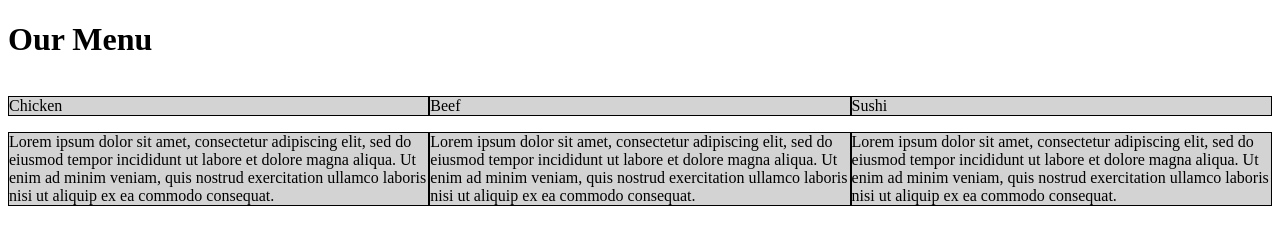
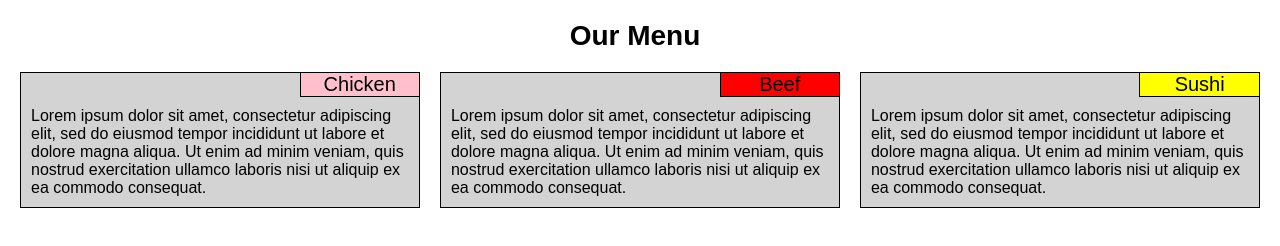
Before and after one commit to misqu/coursera-web, a plain HTML site: page mod2sol/index.html in a window 1280 px wide. Drawn offline with Linux system fonts and the light colour scheme.

Commit message:
Styles applied

```diff
--- /dev/null
+++ b/mod2sol/css/styles.css
@@ -0,0 +1,80 @@
+* {
+	box-sizing: border-box;
+	font-family: Arial, Helvetica, sans-serif;
+	font-size: 16px;
+	margin: 0px;
+	padding: 0px;
+}
+
+body {
+	margin: 10px;
+}
+
+h1 {
+	text-align: center;
+	font-size: 1.75em;
+	margin: 20px 20px 10px 10px;
+}
+
+.dish {
+	position: relative;
+	background-color: lightgrey;
+	border: 1px solid black;
+	margin: 10px;
+}
+
+.title {
+	position: relative;
+	left: 70%;
+	width: 30%;
+	text-align: center;
+	font-size: 1.25em;
+	border-left: 1px solid black;
+	border-bottom: 1px solid black;
+}
+
+.description {
+	padding: 10px;
+}
+
+#chicken .title {
+	background-color: pink;
+}
+
+#beef .title {
+	background-color: red;
+}
+
+#sushi .title {
+	background-color: yellow;
+}
+
+@media (min-width: 992px) {
+	.col-lg-4 {
+		float: left;
+	}
+	.col-lg-4 {
+		width: 33.33%;
+	}
+}
+
+@media (min-width: 768px) and (max-width: 991px) {
+	.col-md-6, .col-md-12 {
+		float: left;
+ 	}
+	.col-md-6 {
+		width: 50%;
+	}
+	.col-md-12 {
+		width: 100%;
+	}
+}
+
+@media (max-width: 767px) {
+	.col-sm-12 {
+		float: left;
+	}
+	.col-sm-12 {
+		width: 100%;
+	}
+}
--- a/mod2sol/index.html
+++ b/mod2sol/index.html
@@ -2,62 +2,30 @@
 <html>
 <head>
 	<title>Assignment Solution for Module 2</title>
-	<style>
-		p {
-			border: 1px solid black;
-			background-color: lightgrey;
-			margin-right: auto;
-			margin-left: auto;
-		}
-
-		@media (min-width: 992px) {
-			.col-lg-4 {
-				float: left;
-			}
-			.col-lg-4 {
-				width: 33.33%;
-			}
-		}
-
-		@media (min-width: 768px) and (max-width: 991px) {
-			.col-md-6, .col-md-12 {
-				float: left;
- 			}
-			.col-md-6 {
-				width: 50%;
-			}
-			.col-md-12 {
-				width: 100%;
-			}
-		}
-
-		@media (max-width: 767px) {
-			.col-sm-12 {
-				float: left;
-			}
-			.col-sm-12 {
-				width: 100%;
-			}
-		}
-
-	</style>
+	<link rel="stylesheet" href="css/styles.css" >
 </head>
 <body>
 
 	<h1>Our Menu</h1>
 
-<div class="row">
+	<div>
 		<div class="col-lg-4 col-md-6 col-sm-12">
-		<p>Chicken</p>
-		<p>Lorem ipsum dolor sit amet, consectetur adipiscing elit, sed do eiusmod tempor incididunt ut labore et dolore magna aliqua. Ut enim ad minim veniam, quis nostrud exercitation ullamco laboris nisi ut aliquip ex ea commodo consequat.</p>
+			<div id="chicken" class="dish">
+				<p class ="title">Chicken</p>
+				<p class="description">Lorem ipsum dolor sit amet, consectetur adipiscing elit, sed do eiusmod tempor incididunt ut labore et dolore magna aliqua. Ut enim ad minim veniam, quis nostrud exercitation ullamco laboris nisi ut aliquip ex ea commodo consequat.</p>
+			</div>
 		</div>
 		<div class="col-lg-4 col-md-6 col-sm-12">
-		<p>Beef</p>
-		<p>Lorem ipsum dolor sit amet, consectetur adipiscing elit, sed do eiusmod tempor incididunt ut labore et dolore magna aliqua. Ut enim ad minim veniam, quis nostrud exercitation ullamco laboris nisi ut aliquip ex ea commodo consequat.</p>
+			<div id="beef" class="dish">
+				<p class="title">Beef</p>
+				<p class="description">Lorem ipsum dolor sit amet, consectetur adipiscing elit, sed do eiusmod tempor incididunt ut labore et dolore magna aliqua. Ut enim ad minim veniam, quis nostrud exercitation ullamco laboris nisi ut aliquip ex ea commodo consequat.</p>
+			</div>
 		</div>
 		<div class="col-lg-4 col-md-12 col-sm-12">
-		<p>Sushi</p>
-		<p>Lorem ipsum dolor sit amet, consectetur adipiscing elit, sed do eiusmod tempor incididunt ut labore et dolore magna aliqua. Ut enim ad minim veniam, quis nostrud exercitation ullamco laboris nisi ut aliquip ex ea commodo consequat.</p>
+			<div id="sushi" class="dish">
+				<p class="title">Sushi</p>
+				<p class="description">Lorem ipsum dolor sit amet, consectetur adipiscing elit, sed do eiusmod tempor incididunt ut labore et dolore magna aliqua. Ut enim ad minim veniam, quis nostrud exercitation ullamco laboris nisi ut aliquip ex ea commodo consequat.</p>
+			</div>
 		</div>
 	</div>
 
```
Lines whose indentation alone changed are shown as unchanged.
